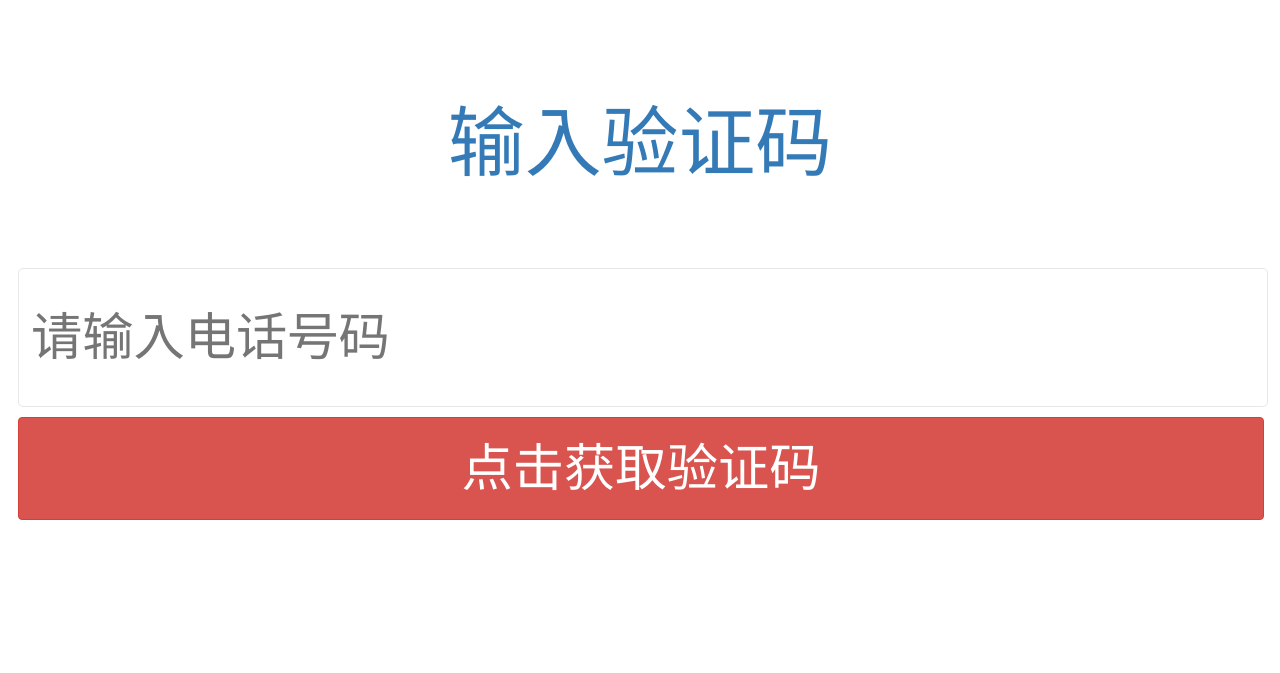
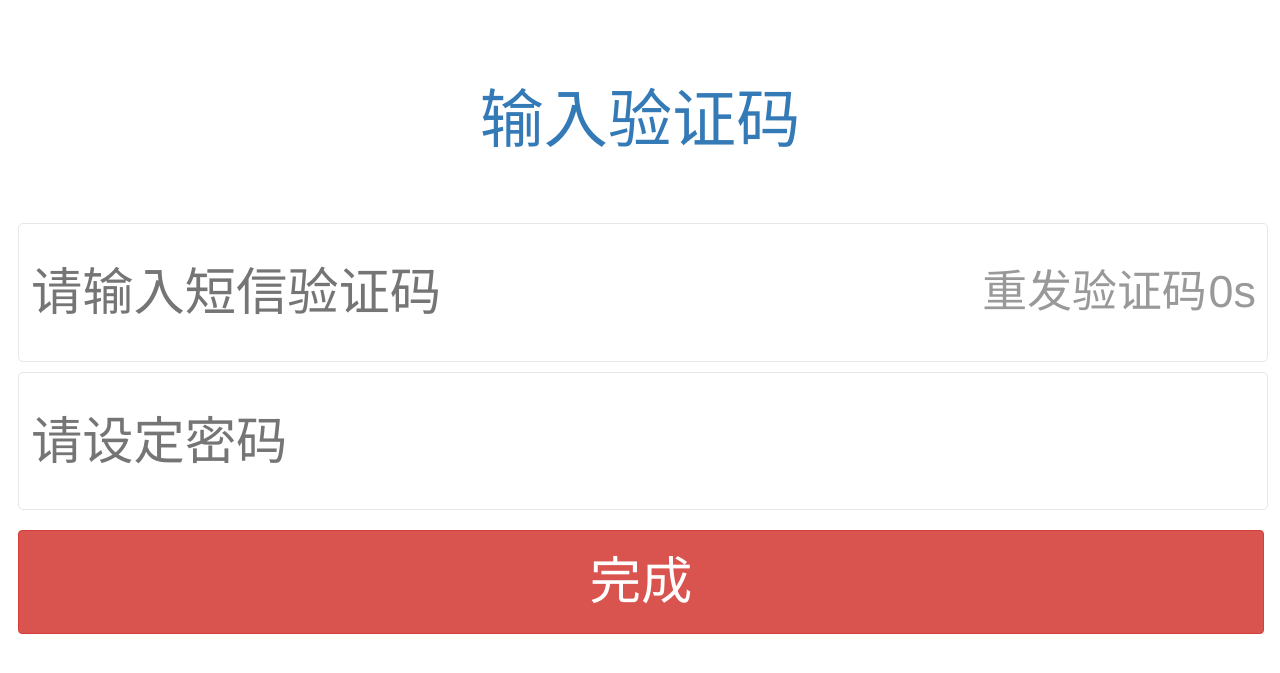
Before and after one commit to IChocolateKapa/whoTalks-X, a Node server app: page /fillCode in a window 1280 px wide. Shown: the top 673 px of the page. Run offline with Node 20, Linux system fonts and the light colour scheme; some libraries are stand-ins or nearby versions.

Commit message:
填验证码页面

```diff
--- a/public/css/common.css
+++ b/public/css/common.css
@@ -153,9 +153,25 @@
 .color-default{
     color: #333;
 }
+.color-999{
+    color: #999;
+}
+.color-fff{
+    color: #fff !important;
+}
 .imgListItem img{
     width: 100%;
     height: auto;
 }
 .w_100{width: 100%;}
 .w_100-24{width: calc(100% -  24px);}
+
+/*定位*/
+.pr{position: relative;}
+.pa{position: absolute;}
+
+/*元素 展示布局*/
+.inlineBlock{display: inline-block;}
+.block{display: block;}
+.inline{display: inline;}
+.flex{display: flex;}
--- a/public/css/style.css
+++ b/public/css/style.css
@@ -23,10 +23,10 @@
   margin-top: 5px;
 }
 .pageTitle {
-  height: 1.5rem;
-  line-height: 1.5rem;
+  height: 1.2rem;
+  line-height: 1.2rem;
   text-align: center;
-  font-size: 1.2rem;
+  font-size: 1rem;
 }
 .dialog {
   margin-top: .5rem;
@@ -36,3 +36,16 @@
   line-height: 1.4rem;
   font-size: .8rem;
 }
+.dialog .reSend {
+  font-size: 100%;
+  right: -1px;
+  padding: 1.5px 5px;
+  border-radius: 5px;
+  color: #999;
+}
+.dialog .reSend span {
+  padding: 0 2px;
+}
+.dialog input {
+  margin-bottom: 10px;
+}
--- a/public/css/style.less
+++ b/public/css/style.less
@@ -27,10 +27,10 @@
   }
 }
 .pageTitle{
-  height: 1.5rem;
-  line-height: 1.5rem;
+  height: 1.2rem;
+  line-height: 1.2rem;
   text-align: center;
-  font-size: 1.2rem;
+  font-size: 1rem;
 }
 
 .dialog{
@@ -40,4 +40,19 @@
     line-height: 1.4rem;
     font-size: .8rem;
   }
+  .reSend{
+    font-size: 100%;
+    right: -1px;
+    padding: 1.5px 5px;
+    border-radius: 5px;
+    color: #999;
+    //border: 1px solid #209599;
+    //background: #209599;
+    span{
+      padding: 0 2px;
+    }
+  }
+  input{
+    margin-bottom: 10px;
+  }
 }
--- /dev/null
+++ b/public/js/fillCode.js
@@ -0,0 +1,129 @@
+/**
+ * Created by Echo on 2015/12/23.
+ */
+
+$(function () {
+
+
+    var cn = 5;
+
+    var timer = setInterval(function () {
+        if (cn >= 0) {
+            $("#count").html(cn+"s");
+            cn--;
+        } else {
+            clearInterval(timer);
+            $("#count").hide();
+            $(".reSend").addClass("danger").addClass("color-fff");
+        }
+    }, 1000);
+
+
+
+    /*给重新发送按钮绑定touch事件*/
+    var reSendDom = document.getElementsByClassName("reSend");
+
+    if ('addEventListener' in document) {
+        document.addEventListener('DOMContentLoaded', function() {
+            FastClick.attach(reSendDom);
+        }, false);
+
+        $(".reSend").on("touchend", function () {
+            var ret = confirm("重新发送验证码到" + phoneNum + "吗？");
+            if (ret) {
+                $.ajax({
+                    url: '/sendCode',
+                    type: "post",
+                    data: {
+                        'phone': +phoneNum
+                    },
+                    dataType: "json",
+                    success: function (data) {
+                        //alert(global.phone);//js里面是获取不到node中global对象中数据的
+                        if (data.status === "success") {
+                            window.location.reload();
+                        }
+                    }
+                })
+            }
+        });
+        /*reSendDom.addEventListener("touchend", function () {
+            var ret = confirm("重新发送验证码到" + phoneNum + "吗？");
+            if (ret) {
+                $.ajax({
+                    url: '/sendCode',
+                    type: "post",
+                    data: {
+                        'phone': +phoneNum
+                    },
+                    dataType: "json",
+                    success: function (data) {
+                        //alert(global.phone);//js里面是获取不到node中global对象中数据的
+                        if (data.status === "success") {
+                            window.location.reload();
+                        }
+                    }
+                })
+            }
+        })*/
+
+    } else {
+        console.log("can not recognize addEventListener.....");
+    }
+
+
+
+    /**
+     * click finish button to emit save option
+     * */
+    $("#save").on("touchend", function () {
+        /*$.ajax({
+            url: "test.html",
+            cache: false
+        })
+            .done(function (data, textStatus, jqXHR) {
+
+            })
+            .success(function (data, status) {
+                console.log(data)
+            })
+            .fail(function (jqXHR, textStatus, errorThrown) {
+                console.log('error: '+textStatus);
+            });*/
+
+
+        $.ajax({
+            url: '/saveAccount',
+            type: 'post',
+            data: {
+                phone: phoneNum,
+                password: $("#password").val()
+            },
+            dataType: 'json',
+            beforeSend: function (XMLHttpRequest) {
+                //Upload progress
+                XMLHttpRequest.upload.addEventListener("progress", function(evt){
+                    if (evt.lengthComputable) {
+                        var percentComplete = evt.loaded / evt.total;
+                        //Do something with upload progress
+                        console.log(percentComplete);
+                    }
+                }, false);
+                //Download progress
+                XMLHttpRequest.addEventListener("progress", function(evt){
+                    if (evt.lengthComputable) {
+                        var percentComplete = evt.loaded / evt.total;
+                        //Do something with download progress
+                        console.log(percentComplete);
+                    }
+                }, false);
+            },
+            success: function (data, status) {
+                console.log(data);
+            }
+
+        })
+    })
+
+
+});
--- a/routes/index.js
+++ b/routes/index.js
@@ -19,12 +19,14 @@
 
 
 router.post('/sendCode', function(req, res, next) {
-    console.log("Fuck all of you!");
     var phoneNum = req.body.phone;
     console.log(phoneNum);
     /*需要验证手机号的格式*/
-    global.phone = phoneNum;
-    res.send({'status': 'success', 'code': 235821});
+    var code = Math.floor(Math.random()*1000000);
+    global.code = code;
+
+    /*其实是需要给手机号发送短信， 这里就简化下流程吧*/
+    res.send({'status': 'success', 'code': code, 'phone': phoneNum});
 });
 
 router.get('/fillCode', function(req, res, next) {
@@ -34,6 +36,14 @@
 });
 
 
+router.post('/saveAccount', function(req, res, next) {
+    var phone = req.body.phone;
+    var password = req.body.password;
+    console.log(phone, ": ", password);
+    res.render("login/", {'code': code});
+});
+
+
 
 
 module.exports = router;
--- a/views/login/fillCode.jade
+++ b/views/login/fillCode.jade
@@ -6,6 +6,16 @@
 block content
     div.main_wrap
         p.pageTitle.color-primary 输入验证码
-        div.dialog
-            input(type='tel', placeholder="请输入电话号码", required="true", id="phone").input.input-mid.color-default.w_100
-            <a href="javascript:void(0)" class="btn danger w_100-24" id="getCode">点击获取验证码</a>
+        div.dialog.pr
+            span.reSend.input-mid.pa.inlineBlock 重发验证码
+                span#count 60s
+            input(type='tel', placeholder="请输入短信验证码", required="true", id="code").input.input-mid.color-default.w_100
+            input(type='password', placeholder="请设定密码", required="true", id="password").input.input-mid.color-default.w_100
+            <a href="javascript:void(0)" class="btn danger w_100-24" id="save">完成</a>
+
+
+
+    script.
+        var phoneNum = !{JSON.stringify(phone)};//从js中获取render进来的变量
+
+    script(src='js/fillCode.js')
```
